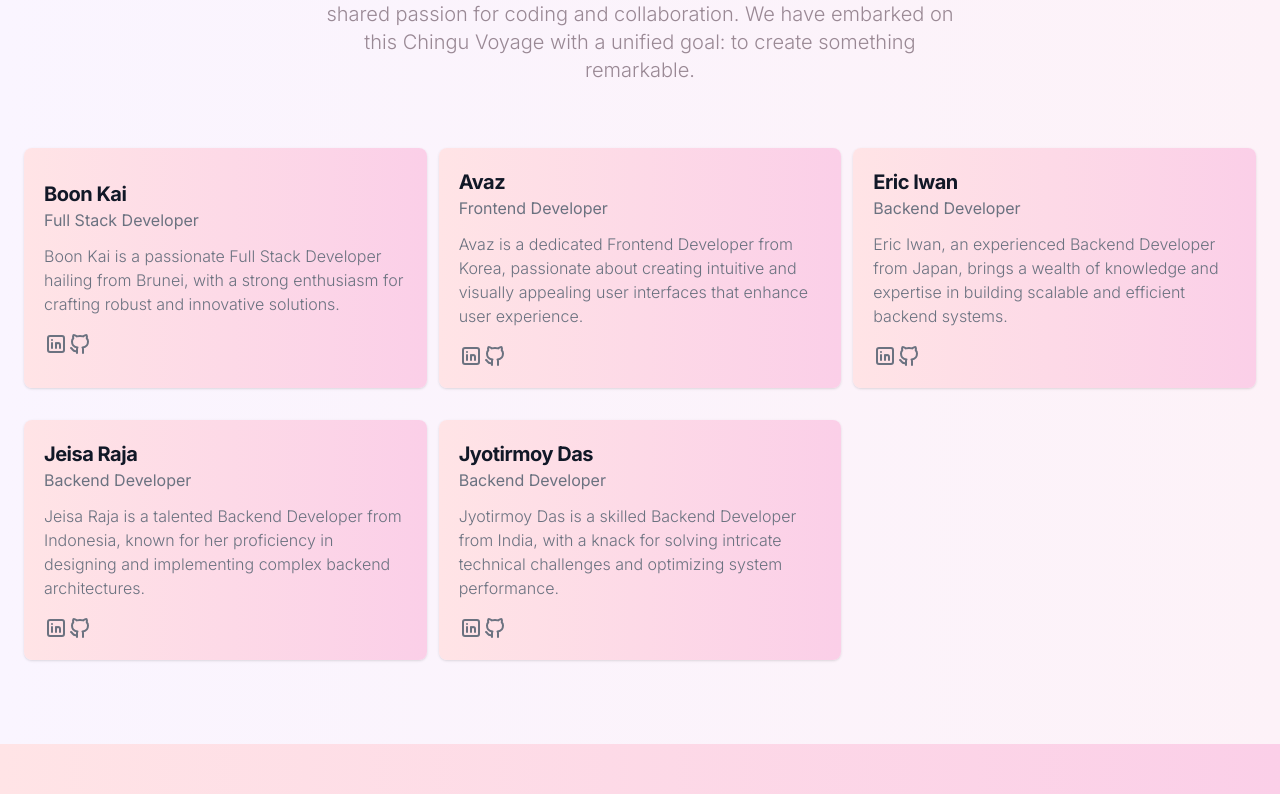
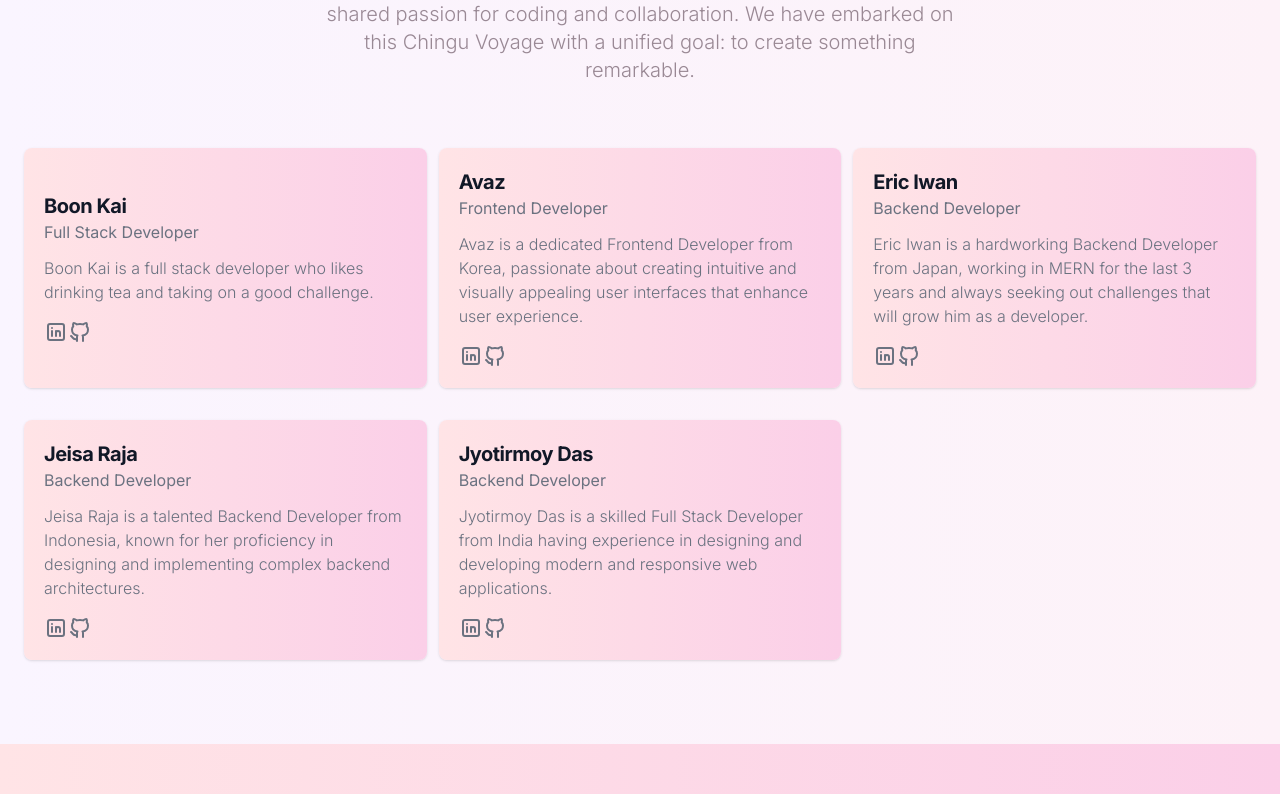
Before and after one commit to chingu-voyages/v48-tier3-team-20, a Next.js app in the folder event/: page / in a window 1280 px wide. Shown: the part 858-1652 px from the top of the page. Built offline with nearby package versions, Linux system fonts and the light colour scheme; no server answers; the database is empty.

Commit message:
Layout rendering issue fixed and teamMembersData changed

```diff
--- a/event/src/app/page.tsx
+++ b/event/src/app/page.tsx
@@ -1,34 +1,20 @@
-import EventCard from "@/components/EventCard";
-import EventList from "@/components/EventList";
 import Hero from "@/components/Hero";
-import React from "react";
-import { getTrending, getUpcoming } from "@/lib/mongo/helper";
+import React, { Suspense } from "react";
 import TeamMembers from "@/components/TeamMembers";
+import Events from "@/components/Events";
+import LoadingPage from "./loading";
 
 export const dynamic = "force-dynamic";
 
 export default async function Home() {
-  const trending = await getTrending(4);
-  const upcoming = await getUpcoming(4);
-
   return (
     <>
       <main className="h-full w-full text-lg">
         <Hero />
       </main>
-      <section>
-      <EventList text="Trending" link="/category/Trending">
-          {trending.map((event) => (
-            <EventCard key={event._id} event={event} />
-          ))}
-        </EventList>
-
-        <EventList text="Upcoming" link="/category/Upcoming">
-          {upcoming.map((event) => (
-            <EventCard key={event._id} event={event} />
-          ))}
-        </EventList>
-      </section>
+      <Suspense fallback={<LoadingPage loading={true} />}>
+          <Events />
+      </Suspense>
       <TeamMembers />
     </>
   );
--- /dev/null
+++ b/event/src/components/Events.tsx
@@ -0,0 +1,26 @@
+import React, { Suspense } from "react";
+import EventList from "./EventList";
+import EventCard from "./EventCard";
+import { getTrending, getUpcoming } from "@/lib/mongo/helper";
+
+const Events = async () => {
+  const trending = await getTrending(4);
+  const upcoming = await getUpcoming(4);
+  return (
+    <section>
+      <EventList text="Trending" link="/category/Trending">
+        {trending.map((event) => (
+          <EventCard key={event._id} event={event} />
+        ))}
+      </EventList>
+
+      <EventList text="Upcoming" link="/category/Upcoming">
+        {upcoming.map((event) => (
+          <EventCard key={event._id} event={event} />
+        ))}
+      </EventList>
+    </section>
+  );
+};
+
+export default Events;
--- a/event/src/lib/teamMembersData.ts
+++ b/event/src/lib/teamMembersData.ts
@@ -10,7 +10,7 @@ const teamMembers: TeamMember[] = [
     {
         name: "Boon Kai",
         role:  "Full Stack Developer",
-        description: "Boon Kai is a passionate Full Stack Developer hailing from Brunei, with a strong enthusiasm for crafting robust and innovative solutions.",
+        description: "Boon Kai is a full stack developer who likes drinking tea and taking on a good challenge.",
         githubLink: "https://github.com/bk7312",
         linkedinLink: "https://www.linkedin.com"
     },
@@ -24,7 +24,7 @@ const teamMembers: TeamMember[] = [
     {
         name: "Eric Iwan",
         role:  "Backend Developer",
-        description: "Eric Iwan, an experienced Backend Developer from Japan, brings a wealth of knowledge and expertise in building scalable and efficient backend systems.",
+        description: "Eric Iwan is a hardworking Backend Developer from Japan, working in MERN for the last 3 years and always seeking out challenges that will grow him as a developer.",
         githubLink: "https://github.com/ejemy",
         linkedinLink: "https://www.linkedin.com/in/eric-iwan-61319714b/"
     },
@@ -38,7 +38,7 @@ const teamMembers: TeamMember[] = [
     {
         name: "Jyotirmoy Das",
         role:  "Backend Developer",
-        description: "Jyotirmoy Das is a skilled Backend Developer from India, with a knack for solving intricate technical challenges and optimizing system performance.",
+        description: "Jyotirmoy Das is a skilled Full Stack Developer from India having experience in designing and developing modern and responsive web applications.",
         githubLink: "https://github.com/jdx-code",
         linkedinLink: "https://www.linkedin.com/in/jdx-code/"
     },
```
